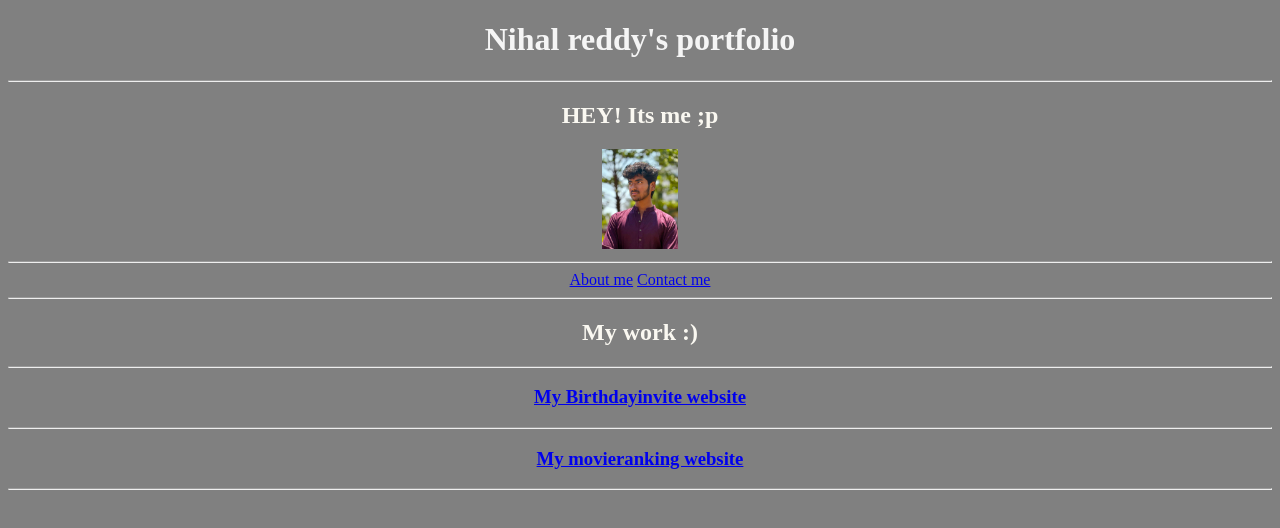
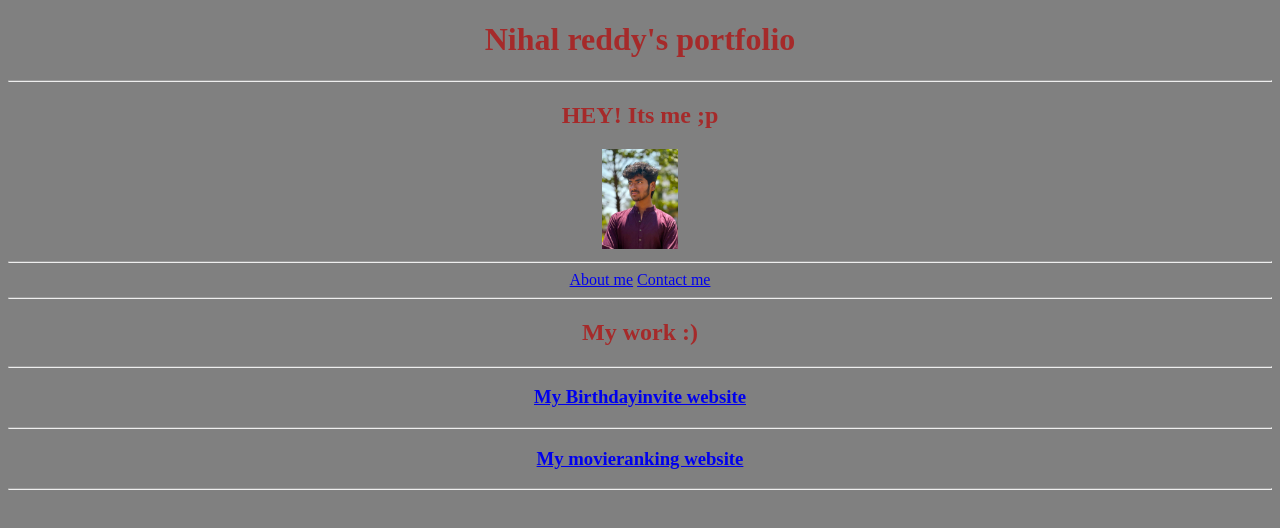
Before and after one commit to N1hal-tech/My-portfolio, a plain HTML site: page index.html in a window 1280 px wide. Drawn offline with Linux system fonts and the light colour scheme.

Commit message:
style.css

```diff
--- a/style.css
+++ b/style.css
@@ -2,10 +2,11 @@ body{
     background-color: grey;
 }
 h1{
-    color:whitesmoke;
+    color:brown;
+
 }
 h2{
-    color:#FAF8F1;
+    color:brown;
 }
 *{
   text-align: center;
```
